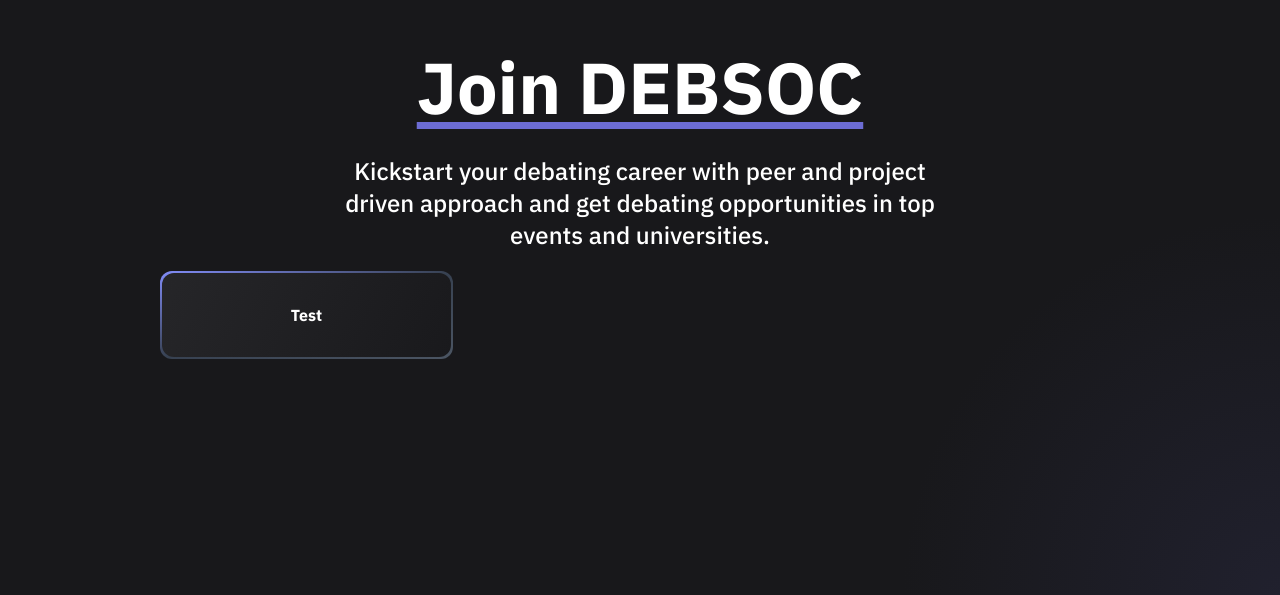
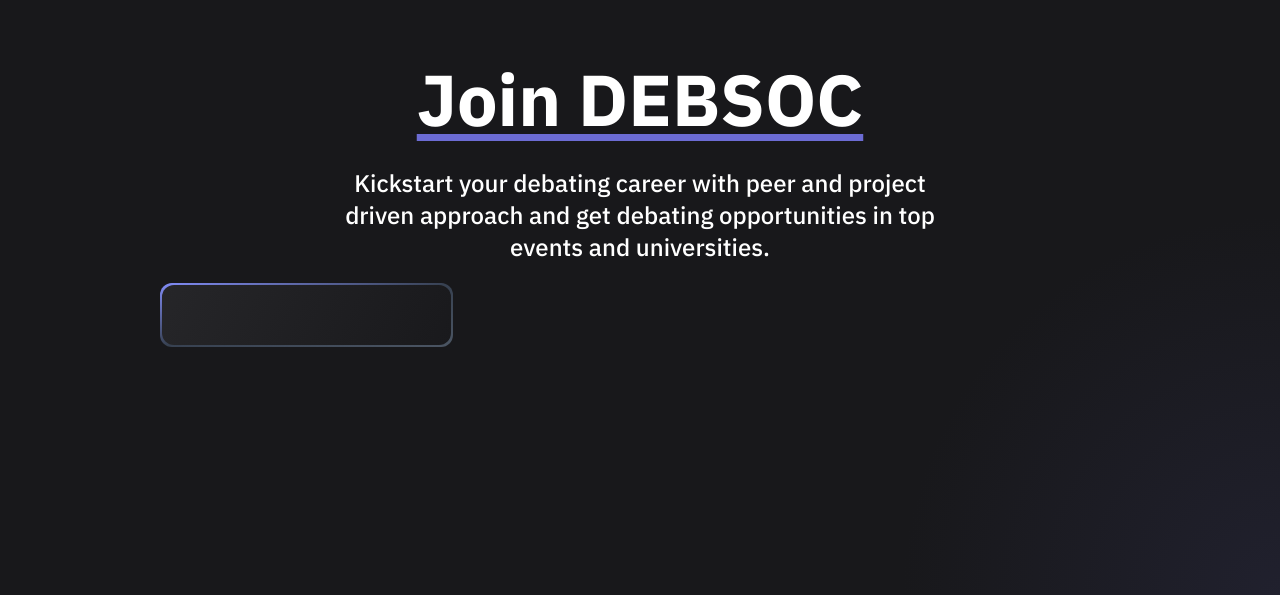
Before and after one commit to abhay-ag/DEBSOC-Final, a React (Create React App) app: page / in a window 1280 px wide. Shown: the part 1005-1600 px from the top of the page. Built offline with nearby package versions, Linux system fonts and the light colour scheme.

Commit message:
material ui linked

```diff
--- a/package.json
+++ b/package.json
@@ -3,6 +3,7 @@
   "version": "0.1.0",
   "private": true,
   "dependencies": {
+    "@mui/icons-material": "^5.8.0",
     "@testing-library/jest-dom": "^5.16.4",
     "@testing-library/react": "^13.2.0",
     "@testing-library/user-event": "^13.5.0",
--- a/src/Card.jsx
+++ b/src/Card.jsx
@@ -4,7 +4,7 @@ function Card() {
   return (
     <div className='w-[30.5%] h-full flex flex-row items-center justify-center bg-gradient-to-br from-indigo-400 via-gray-700 to-gray-600 p-0.5 rounded-xl mt-5 box-border'>
         <div className='w-full box-border rounded-xl p-5 flex font-bold text-white items-center justify-center flex-col h-full mycol'>
-            Test
+
         </div>
     </div>
   )
```
Also changed, not shown: 1 other file (tests, documents, lock files or other folders).
